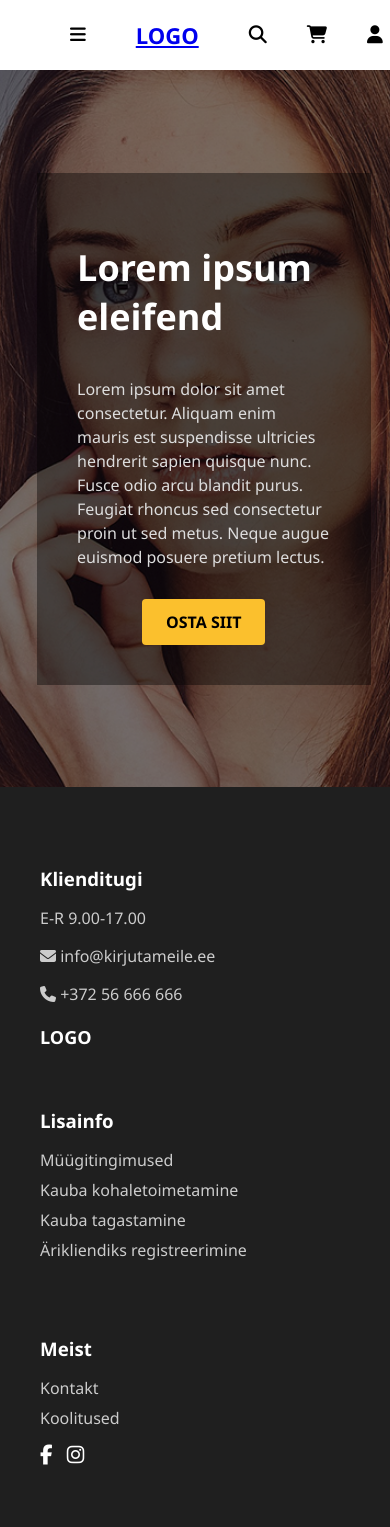
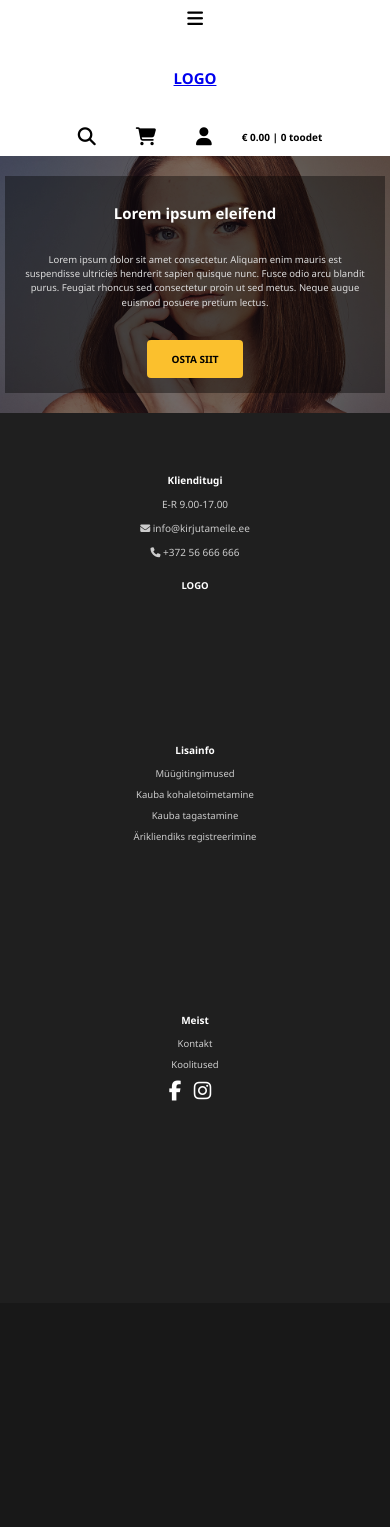
Before and after one commit to MaarjaKo/Ordering_system, a PHP site: page /HTML/index.php in a window 390 px wide; the page is wider, and only the part inside the window is pictured. After the commit the page ends 1101 px from the top of that part, so only its background shows below. Run offline with PHP 8.4, Linux system fonts and the light colour scheme.

Commit message:
Update style.css

```diff
--- a/Homepage/CSS/style.css
+++ b/Homepage/CSS/style.css
@@ -241,3 +241,117 @@ h1 {
 .menu-wrapper:hover .dropdown-menu {
   display: block;
 }
+
+
+/* Responsive adjustments - skaleeritud */
+@media (max-width: 1024px) {
+  html {
+    font-size: clamp(12px, 1vw, 16px);
+  }
+}
+
+@media (max-width: 768px) {
+  html {
+    font-size: clamp(11px, 0.9vw, 15px);
+  }
+
+  .hero {
+    flex-direction: column;
+    align-items: center;
+    justify-content: center;
+    min-height: auto;
+    padding: 20px;
+  }
+
+  .overlay {
+    width: 100%;
+    max-width: 100%;
+    margin: 0;
+    padding: 1.5rem;
+    align-items: center;
+    text-align: center;
+  }
+
+  .overlay h1 {
+    font-size: 2rem;
+  }
+
+  .overlay p {
+    font-size: 1rem;
+  }
+
+  .header {
+    flex-direction: column;
+    align-items: center;
+    padding: 10px 20px;
+  }
+
+  .logo {
+    font-size: 1.75rem;
+  }
+
+  .main-nav {
+    flex-direction: column;
+    align-items: center;
+    margin: 10px 0;
+    gap: 10px;
+  }
+
+  .main-nav a {
+    font-size: 1rem;
+  }
+
+  footer {
+    flex-direction: column;
+    align-items: center;
+    text-align: center;
+  }
+
+  .footer-col {
+    margin: 10px 0;
+  }
+
+  .footer-col h3 {
+    font-size: 1.25rem;
+  }
+
+  .footer-col ul li,
+  .footer-col a {
+    font-size: 1rem;
+  }
+
+  .footer-logo {
+    font-size: 1rem;
+  }
+}
+
+@media (max-width: 480px) {
+  html {
+    font-size: clamp(10px, 0.8vw, 14px);
+  }
+
+  .overlay h1 {
+    font-size: 1.5rem;
+  }
+
+  .overlay p {
+    font-size: 0.95rem;
+  }
+
+  .logo {
+    font-size: 1.5rem;
+  }
+
+  .footer-col h3 {
+    font-size: 1rem;
+  }
+
+  .footer-col ul li,
+  .footer-col a {
+    font-size: 0.95rem;
+  }
+
+  .footer-logo {
+    font-size: 0.95rem;
+  }
+}
```
